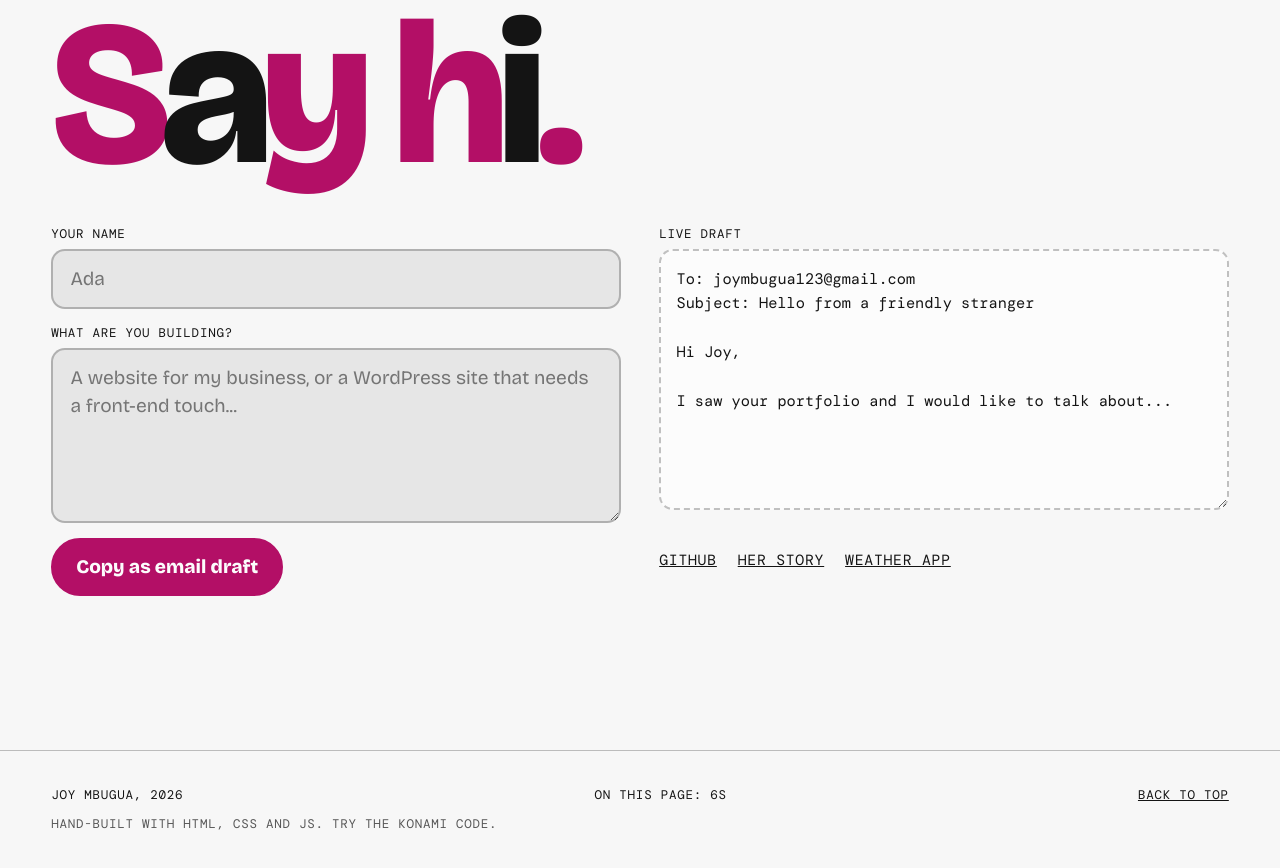
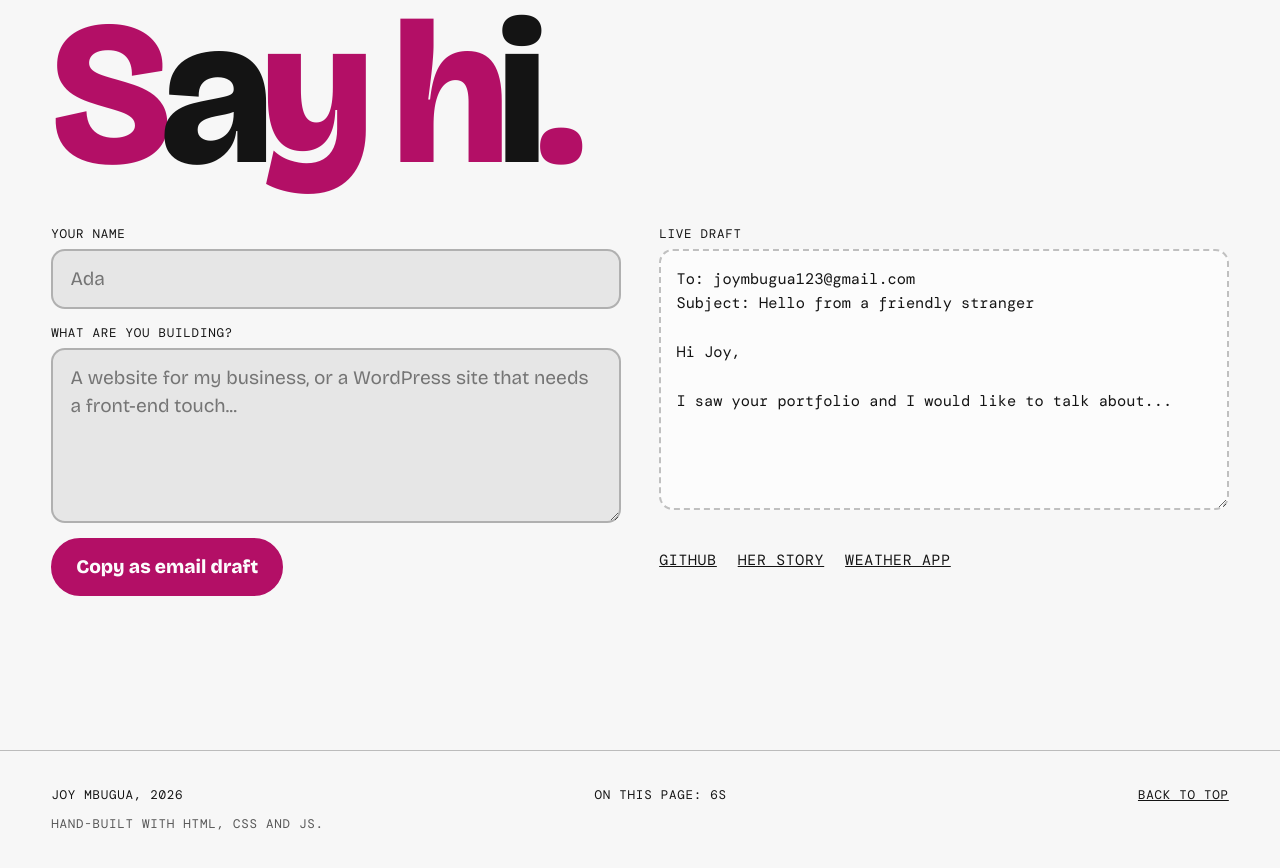
Before and after one commit to JoyMbugua/Portfolio, a plain HTML site: page index.html in a window 1280 px wide. Shown: the part 6457-7325 px from the top of the page. Drawn offline with nearby package versions, Linux system fonts and the light colour scheme.

Commit message:
Update footer text in index.html and changed a broken link to a working one
Removed mention of the Konami code from footer text.

```diff
--- a/index.html
+++ b/index.html
@@ -173,7 +173,7 @@
 
 <footer class="wrap">
   <div class="row mono"><span>Joy Mbugua, 2026</span><span id="fTime">On this page: 0s</span><a href="#top">Back to top</a></div>
-  <p class="mono" style="opacity:.7">Hand-built with HTML, CSS and JS. Try the Konami code.</p>
+  <p class="mono" style="opacity:.7">Hand-built with HTML, CSS and JS.</p>
 </footer>
 
 <div class="modal" id="modal" role="dialog" aria-modal="true" aria-labelledby="mTitle">
```
